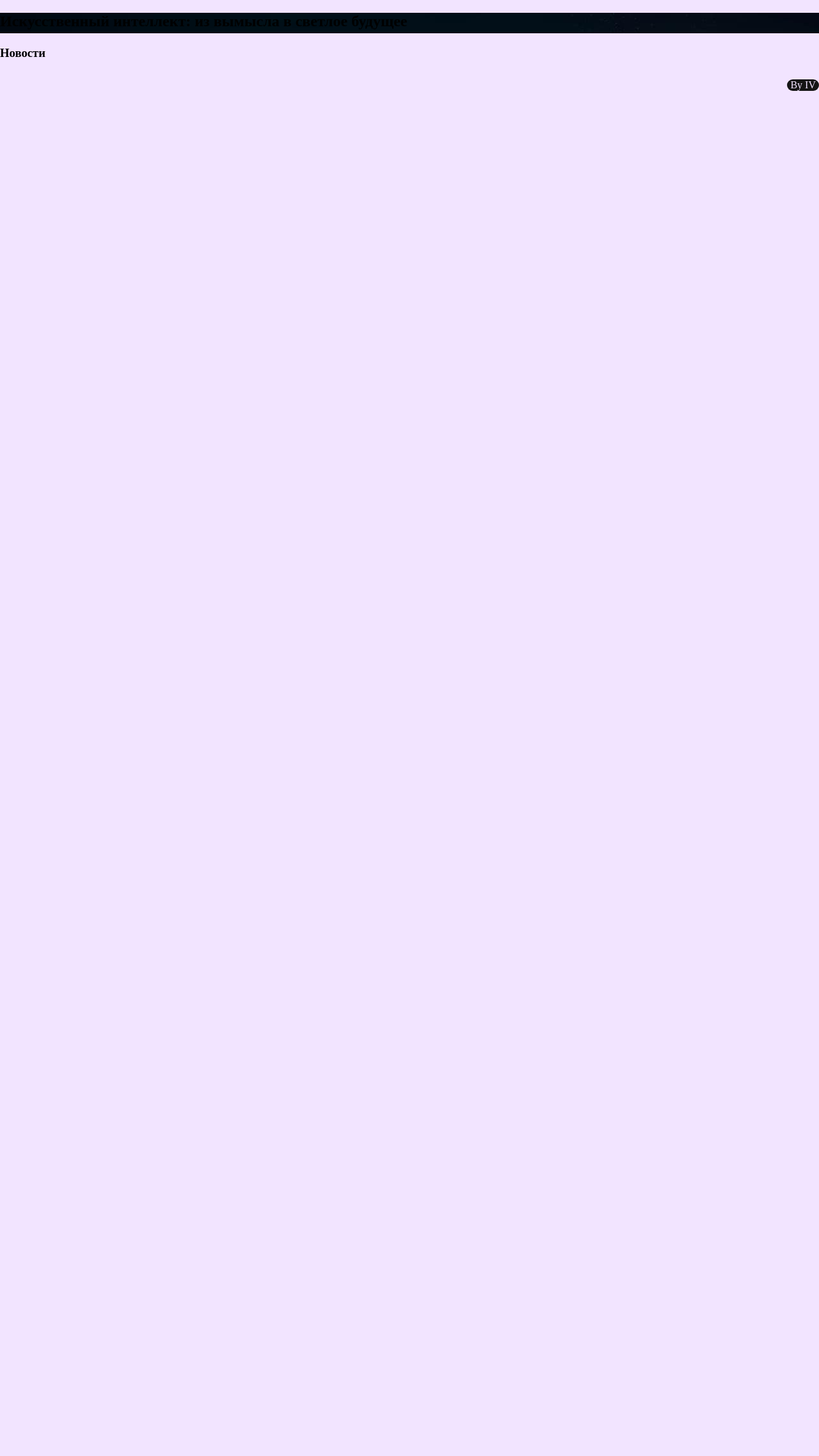
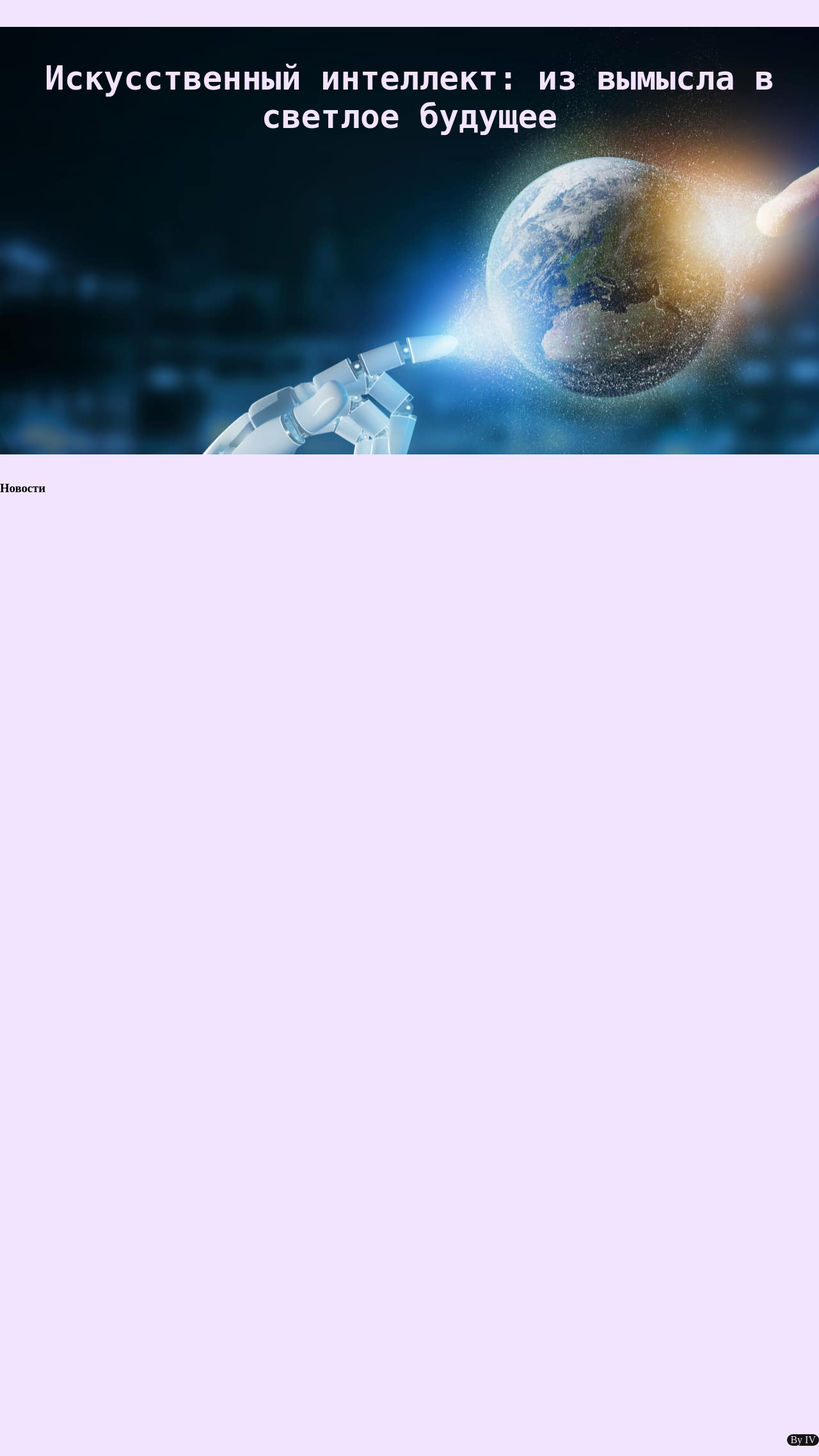
Before and after one commit to IlkhamValitov/Electrical_mind, a PHP site: page / in a window 1280 px wide. Shown: the part 115-2390 px from the top of the page at 64% size. Before the commit the page ends 257 px from the top, so only its background shows below. Run offline with PHP 8.4, Linux system fonts and the light colour scheme.

Commit message:
Добавлен новый шрифт, а также "резиновые" настройки для блоков

```diff
--- a/index.php
+++ b/index.php
@@ -5,6 +5,7 @@
         <link rel="stylesheet" href="style/style.css">
         <script src="script/script.js"></script>
         <meta name="viewport" content="width=device-width, initial-scale=1">
+
     </head>
     <body>
         <div id="outer_container">
--- a/style/style.css
+++ b/style/style.css
@@ -1,22 +1,29 @@
+@font-face {
+  font-family: 'IBM Plex Mono', monospace;
+  src: url('../font/IBM Plex Mono/IBMPlexMono-Thin.ttf');
+}
 html,
 body {
   margin: 0;
   background-color: #f2e4ff;
-  height: 100vh;
+  height: 2390px;
+  width: 100%;
 }
 html #outer_container,
 body #outer_container {
-  height: 100vh;
+  width: 100%;
+  height: 100%;
 }
 html #outer_container .main_container,
 body #outer_container .main_container {
-  height: 100vh;
+  width: 100%;
+  height: 100%;
   display: flex;
   flex-direction: column;
 }
 html #outer_container .main_container .header_block,
 body #outer_container .main_container .header_block {
-  width: 100vw;
+  width: 100%;
   display: flex;
   flex-direction: column;
 }
@@ -41,7 +48,6 @@ html #outer_container .main_container .header_block .navigate_block .button,
 body #outer_container .main_container .header_block .navigate_block .button {
   background-color: #0b23ac;
   /* Green */
-  border: none;
   color: white;
   padding: 15px 32px;
   margin: 5px;
@@ -50,17 +56,36 @@ body #outer_container .main_container .header_block .navigate_block .button {
   display: inline-block;
   font-size: 16px;
 }
+html #outer_container .main_container .center_block,
+body #outer_container .main_container .center_block {
+  max-width: 1366px;
+  height: 100%;
+  margin: auto;
+}
+html #outer_container .main_container .center_block .center_section,
+body #outer_container .main_container .center_block .center_section {
+  height: 100%;
+}
 html #outer_container .main_container .center_block .center_section .main_topic_block,
 body #outer_container .main_container .center_block .center_section .main_topic_block {
   background-image: url(../img/1609.jpg);
+  background-repeat: no-repeat;
   height: 30%;
+}
+html #outer_container .main_container .center_block .center_section .main_topic_block .main_topic,
+body #outer_container .main_container .center_block .center_section .main_topic_block .main_topic {
+  padding-top: 50px;
+  color: #f2e4ff;
+  font-size: 4vw;
+  text-align: center;
+  font-family: 'IBM Plex Mono', monospace;
 }
 html #outer_container .main_container .footer_block,
 body #outer_container .main_container .footer_block {
   display: flex;
   flex-direction: row;
   justify-content: end;
-  width: 100vw;
+  width: 100%;
 }
 html #outer_container .main_container .footer_block .author_inf,
 body #outer_container .main_container .footer_block .author_inf {
--- a/style/style.less
+++ b/style/style.less
@@ -1,15 +1,22 @@
+@font-face {
+    font-family: 'IBM Plex Mono', monospace;
+    src: url('../font/IBM Plex Mono/IBMPlexMono-Thin.ttf');
+}
 html, body{
     margin: 0;
     background-color: #f2e4ff;
-    height: 100vh;
+    height: 2390px;
+    width: 100%;
     #outer_container{
-        height: 100vh;
+        width: 100%;
+        height: 100%;
         .main_container{
-            height: 100vh;
+            width: 100%;
+            height: 100%;
             display: flex;
             flex-direction: column;
             .header_block{
-                width: 100vw;
+                width: 100%;
                 display: flex;
                 flex-direction: column;
                 .logo{
@@ -29,7 +36,6 @@ html, body{
                     justify-content: center;
                     .button{
                         background-color: rgb(11, 35, 172); /* Green */
-                        border: none;
                         color: white;
                         padding: 15px 32px;
                         margin: 5px;
@@ -41,22 +47,33 @@ html, body{
                 }
             }
             .center_block{
+                max-width: 1366px;
+                height: 100%;
+                margin: auto;
                 .center_section{
+                    height: 100%;
                     .main_topic_block{
                         background-image: url(../img/1609.jpg);
+                        background-repeat: no-repeat;
                         height: 30%;
+
+                        .main_topic{
+                            padding-top: 50px;
+                            color: #f2e4ff;
+                            font-size: 4vw;
+                            text-align: center;
+                            font-family: 'IBM Plex Mono', monospace;
+                        }
                     }
                 }
-
             }
             .footer_block{
-
                 display: flex;
                 flex-direction: row;
                 justify-content: end;
-                width: 100vw;
+                width: 100%;
                 .author_inf{
-                    width:max-content;
+                    width: max-content;
                     padding: 0px 5px;
                     color: #f2e4ff;
                     background-color: #141414;
```
